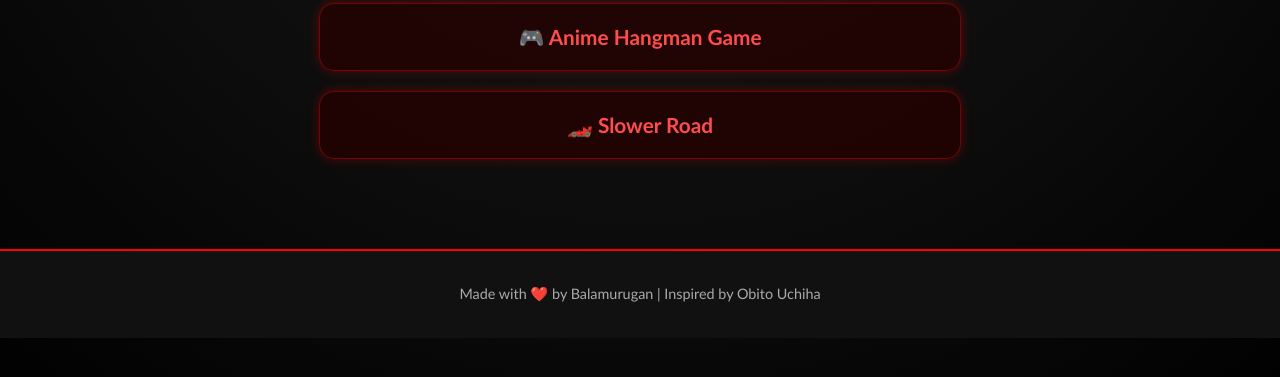
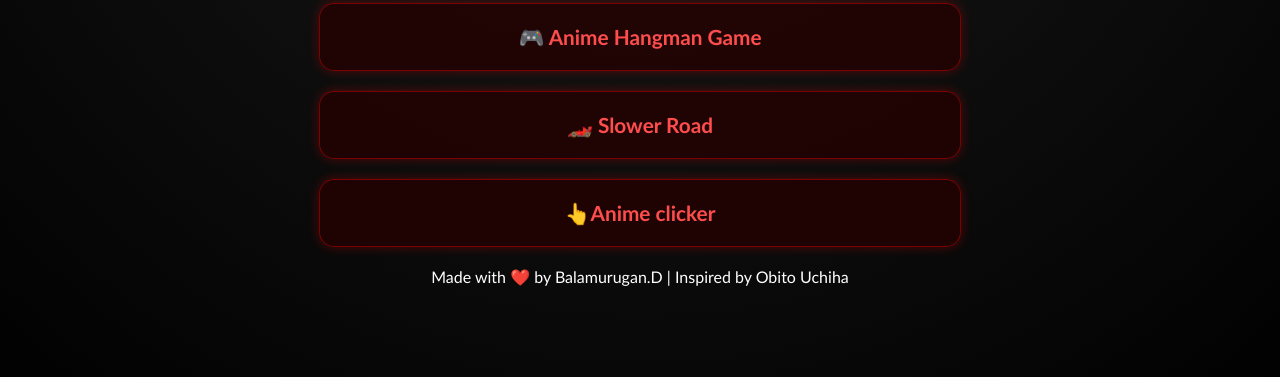
Before and after one commit to bala-obito/bala-obito.github.io, a plain HTML site: page index.html in a window 1280 px wide. Shown: the part 359-736 px from the top of the page. Drawn offline with Linux system fonts and the light colour scheme.

Commit message:
Update index.html

```diff
--- a/index.html
+++ b/index.html
@@ -107,7 +107,7 @@
 
   <header>
     <h1>Balamurugan</h1>
-    <p>14 years old | Anime Lover | Obito Fan | Coder</p>
+    <p>14 years old | Anime Lover | Obito Fan | Coder </p>
   </header>
 
   <section class="projects">
@@ -119,23 +119,21 @@
         🎮 Anime Hangman Game
       </a>
     </div>
-
+    <!-- Project 2 -->
     <div class="project">
       <a href="https://bala-obito.github.io/slowerroad/" target="_blank">
         🏎️ Slower Road
       </a>
-    </div><!-- Add more projects below -->
-    <!-- Example:
+    </div><!
+    <!-- Project 3 -->
     <div class="project">
-      <a href="YOUR_NEXT_WEBSITE_LINK" target="_blank">
-        🌑 Another Cool Project
-      </a>
-    </div>
-    -->
-  </section>
+      <a href="https://bala-obito.github.io/anime-clicker/" target="_blank">
+        👆Anime clicker
+        </a>
+    </div><!
 
   <footer>
-    <p>Made with ❤️ by Balamurugan | Inspired by Obito Uchiha</p>
+    <p>Made with ❤️ by Balamurugan.D | Inspired by Obito Uchiha</p>
   </footer>
 
 </body>
```
